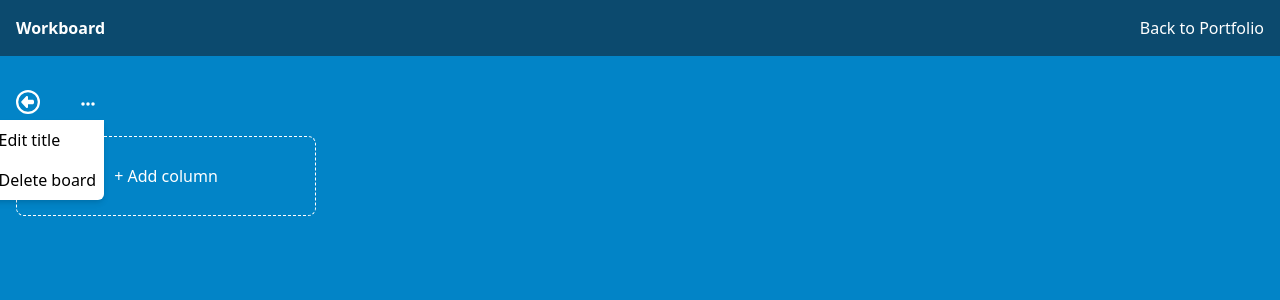
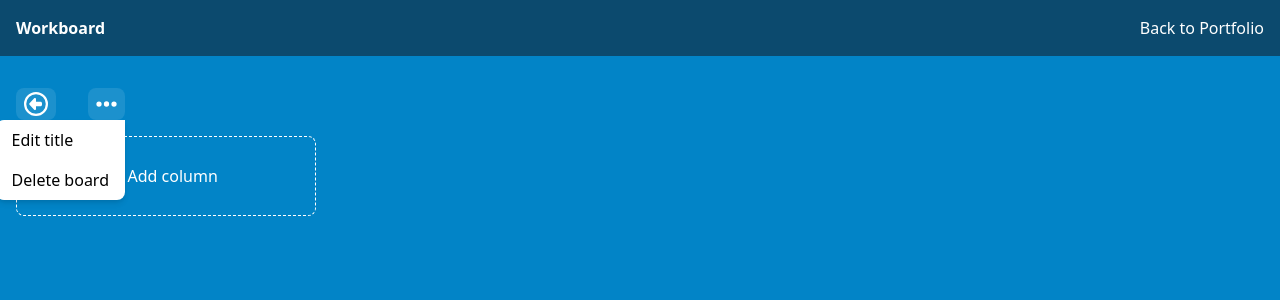
Before and after one commit to Cody06/Portfolio, a Next.js app: page /workboard/board/1 in a window 1280 px wide. Both pictures are taken after a click on the button 88 px from the left and 104 px from the top of the page. Shown: the top 300 px of the page. Built offline with nearby package versions, Linux system fonts and the light colour scheme.

Commit message:
Minor UI updates

```diff
--- a/src/app/workboard/layout.tsx
+++ b/src/app/workboard/layout.tsx
@@ -1,3 +1,4 @@
+import { hoverTextStyle } from '@/components/ui/tailwindStyles';
 import { Metadata } from 'next';
 import Link from 'next/link';
 
@@ -13,10 +14,10 @@ export default function Layout({ children }: { children: React.ReactNode }) {
     return (
         <body className="bg-sky-600">
             <nav className="flex justify-between mb-8 bg-sky-900 p-4 text-white">
-                <Link className="font-bold" href="/workboard">
+                <Link href="/workboard" className={`font-bold ${hoverTextStyle}`}>
                     Workboard
                 </Link>
-                <Link href="/" className="hover:text-amber-500" scroll={false}>
+                <Link href="/" scroll={false} className={`font-medium ${hoverTextStyle}`}>
                     Back to Portfolio
                 </Link>
             </nav>
--- a/src/components/Home/components/Header/Nav.tsx
+++ b/src/components/Home/components/Header/Nav.tsx
@@ -2,6 +2,7 @@ import React, { useEffect, useRef } from 'react';
 import DropdownMenu from './DropdownMenu';
 import { Button } from '../../types';
 import Logo from '@/components/ui/Logo';
+import { hoverTextStyle } from '@/components/ui/tailwindStyles';
 
 type Props = {
     showAnimation: boolean;
@@ -82,7 +83,7 @@ export default function Nav({ showAnimation }: Props) {
                         {buttonsList.map((button) => (
                             <li key={button.id}>
                                 <button
-                                    className="text-white font-medium hover:text-amber-500"
+                                    className={`text-white font-medium ${hoverTextStyle}`}
                                     onClick={button.onClick}
                                 >
                                     {button.name}
--- a/src/components/Modal/ModalHeader.tsx
+++ b/src/components/Modal/ModalHeader.tsx
@@ -1,5 +1,6 @@
 import { FontAwesomeIcon } from '@fortawesome/react-fontawesome';
 import { faXmark } from '@fortawesome/free-solid-svg-icons';
+import { iconBgHover } from '../ui/tailwindStyles';
 
 interface Props {
     title: string;
@@ -9,10 +10,7 @@ interface Props {
 const ModalHeader: React.FC<Props> = ({ title, requestClose }) => (
     <div className="flex justify-between items-center font-bold mb-4">
         {title}
-        <button
-            className="w-8 h-8 rounded-full hover:bg-neutral-500 hover:bg-opacity-20"
-            onClick={requestClose}
-        >
+        <button className={`w-8 h-8 rounded-full ${iconBgHover}`} onClick={requestClose}>
             <FontAwesomeIcon icon={faXmark} />
         </button>
     </div>
--- a/src/components/projects/Workboard/BoardsCollection.tsx
+++ b/src/components/projects/Workboard/BoardsCollection.tsx
@@ -2,6 +2,7 @@
 import Link from 'next/link';
 import useStore from './Store';
 import { useRetrieveBoards } from './useRetrieveBoards';
+import { transitionTiming } from '@/components/ui/tailwindStyles';
 
 type BoardCardProps = {
     id: string;
@@ -11,9 +12,9 @@ type BoardCardProps = {
 
 function BoardCard({ id, title, creationDate }: BoardCardProps) {
     return (
+        // TOOD: Pass the bg the color of the board
         <article
-            className="p-3 text-white rounded-lg shadow-md"
-            style={{ backgroundColor: 'green' }}
+            className={`p-3 text-white rounded-lg shadow-lg bg-sky-600 hover:brightness-90 ${transitionTiming}`}
         >
             <Link href={`/workboard/board/${id}`}>
                 <h3 className="mb-2 text-xl font-bold">{title}</h3>
--- a/src/components/projects/Workboard/MyBoard/components/Dropdown.tsx
+++ b/src/components/projects/Workboard/MyBoard/components/Dropdown.tsx
@@ -2,6 +2,7 @@ import { useState } from 'react';
 import { faEllipsis } from '@fortawesome/free-solid-svg-icons';
 import { FontAwesomeIcon } from '@fortawesome/react-fontawesome';
 import useOutsideClick from '@/hooks/useOutsideClick';
+import { iconBgHover } from '@/components/ui/tailwindStyles';
 
 type Button = {
     label: string;
@@ -18,15 +19,14 @@ export default function Dropdown({ buttonsList, elipsisStyle }: Props) {
     const ref = useOutsideClick(() => setIsOpen(false));
 
     const DropdownList = (
-        <ul className="absolute z-10 right-0 w-max shadow-md rounded-b-md">
+        <ul className="absolute z-10 right-0 bg-white rounded-tl-lg rounded-b-lg w-max shadow-md">
             {buttonsList.map((btn) => (
                 <li
                     key={btn.label}
-                    className="bg-white first:rounded-tl-md last:rounded-b-md p-2 hover:bg-neutral-100"
+                    className={`first:rounded-tl-lg last:rounded-b-lg px-4 py-2 ${iconBgHover}`}
+                    onClick={btn.onClick}
                 >
-                    <button className="text-left w-full" onClick={btn.onClick}>
-                        {btn.label}
-                    </button>
+                    {btn.label}
                 </li>
             ))}
         </ul>
@@ -34,8 +34,8 @@ export default function Dropdown({ buttonsList, elipsisStyle }: Props) {
 
     return (
         <div ref={ref}>
-            <button className={`w-8 h-8 ${elipsisStyle}`} onClick={() => setIsOpen(!isOpen)}>
-                <FontAwesomeIcon icon={faEllipsis} />
+            <button className={elipsisStyle} onClick={() => setIsOpen(!isOpen)}>
+                <FontAwesomeIcon icon={faEllipsis} size="xl" />
             </button>
             <div className="relative">{isOpen && DropdownList}</div>
         </div>
--- a/src/components/projects/Workboard/MyBoard/index.tsx
+++ b/src/components/projects/Workboard/MyBoard/index.tsx
@@ -12,6 +12,8 @@ import Dropdown from './components/Dropdown';
 import DeleteBoardModal from './components/DeleteBoardModal';
 import TitleInput from './components/TitleInput';
 import { useRetrieveBoards } from '../useRetrieveBoards';
+import { opaqueIconStyle } from '../ui/tailwindStyles';
+import { transitionTiming } from '@/components/ui/tailwindStyles';
 
 type Props = {
     boardId: string;
@@ -43,12 +45,9 @@ export default function MyBoard({ boardId }: Props) {
 
     return (
         <>
-            <header className="flex gap-x-4 items-center px-4">
-                <Link href="/workboard" className="group">
-                    <FontAwesomeIcon
-                        className="text-white h-6 group-hover:text-amber-500"
-                        icon={faCircleLeft}
-                    />
+            <header className="flex gap-x-4 px-4">
+                <Link href="/workboard" className={opaqueIconStyle}>
+                    <FontAwesomeIcon icon={faCircleLeft} size="xl" />
                 </Link>
                 {isEditingTitle ? (
                     <TitleInput
@@ -57,13 +56,10 @@ export default function MyBoard({ boardId }: Props) {
                         setIsEditingTitle={setIsEditingTitle}
                     />
                 ) : (
-                    <>
+                    <div className="flex gap-x-4 items-center">
                         <h1 className="text-2xl text-white font-bold">{selectedBoard?.title}</h1>
-                        <Dropdown
-                            buttonsList={titleExtraButtons}
-                            elipsisStyle="text-white hover:text-amber-500"
-                        />
-                    </>
+                        <Dropdown buttonsList={titleExtraButtons} elipsisStyle={opaqueIconStyle} />
+                    </div>
                 )}
             </header>
             <main className=" p-4">
@@ -78,8 +74,8 @@ export default function MyBoard({ boardId }: Props) {
                         />
                     ))}
                     <button
-                        className="text-white min-w-[18.75rem] h-[5rem] border border-dashed rounded-lg
-                            ease-in duration-200 hover:bg-sky-900 hover:border-solid"
+                        className={`text-white font-medium min-w-[18.75rem] h-[5rem] border border-dashed rounded-lg
+                            hover:bg-sky-900 hover:border-solid ${transitionTiming}`}
                         onClick={() => setIsCreateColumnModalOpen(true)}
                     >
                         + Add column
--- a/src/components/ui/tailwindStyles.ts
+++ b/src/components/ui/tailwindStyles.ts
@@ -3,3 +3,5 @@
 export const transitionTiming = 'ease-linear duration-200';
 
 export const iconBgHover = `hover:bg-neutral-500 hover:bg-opacity-50 hover:cursor-pointer ${transitionTiming}`;
+
+export const hoverTextStyle = `hover:text-amber-500 ${transitionTiming}`;
```
Also changed, not shown: src/components/Home/components/Footer.tsx (+3 -4 lines), src/components/projects/Workboard/MyBoard/components/Column.tsx (+12 -11 lines), src/components/projects/Workboard/MyBoard/components/TitleInput.tsx (+5 -10 lines), src/components/ui/Input.tsx (+5 -4 lines).
